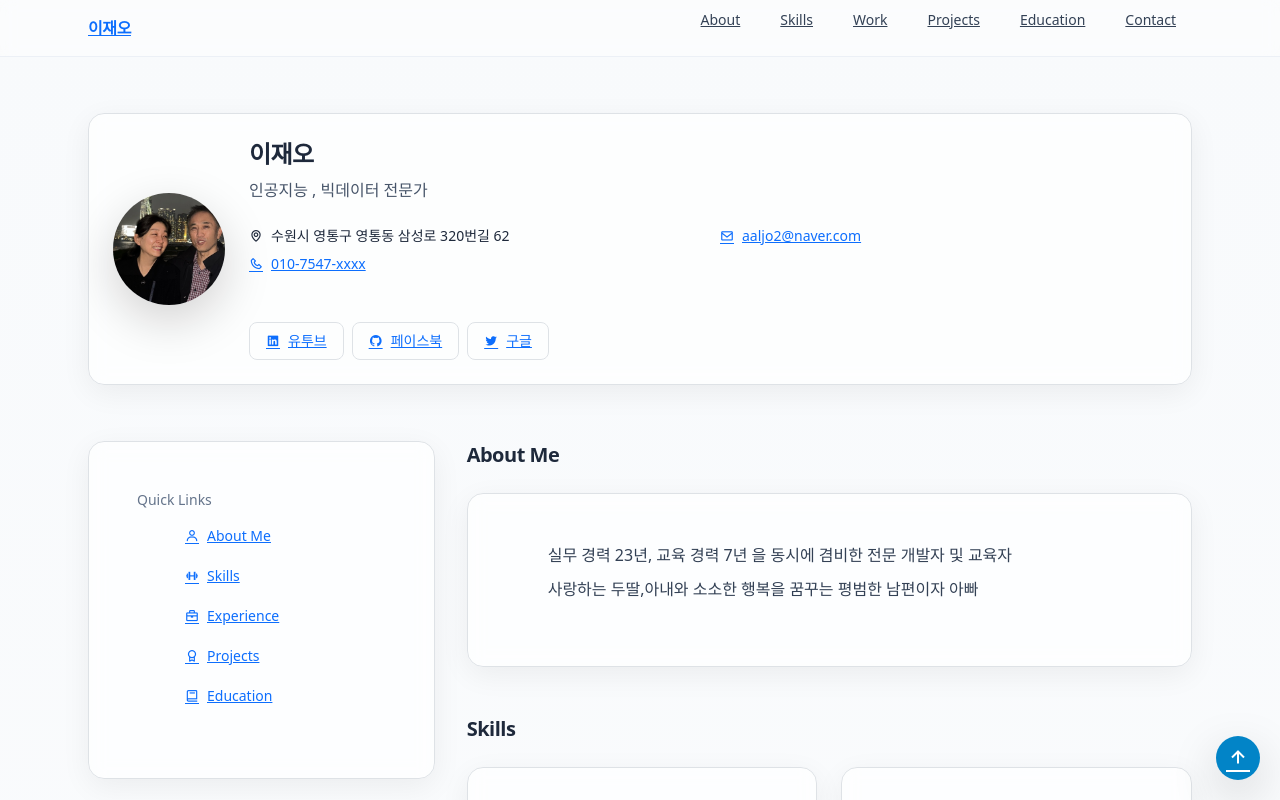
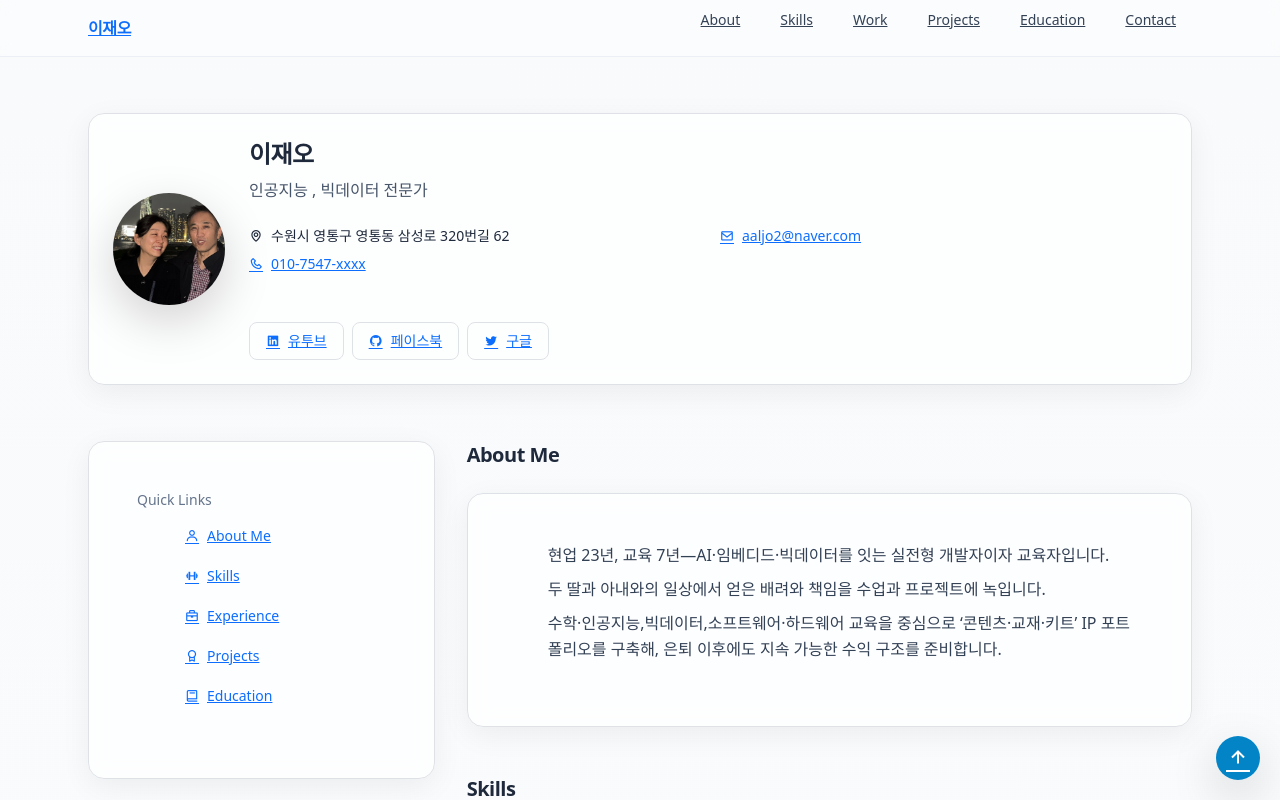
Before and after one commit to aaljo222/resume-modify, a React (Create React App) app: page / in a window 1280 px wide. Shown: the top 800 px of the page. Built offline with nearby package versions, Linux system fonts and the light colour scheme.

Commit message:
잉쁘게 수정3

```diff
--- a/src/Schemas/Data.js
+++ b/src/Schemas/Data.js
@@ -15,8 +15,9 @@ export const Data = {
   aboutMe: {
     label: "Profile",
     description: [
-      "실무 경력 23년, 교육 경력 7년 을 동시에 겸비한 전문 개발자 및 교육자",
-      "사랑하는 두딸,아내와 소소한 행복을 꿈꾸는 평범한 남편이자 아빠",
+      "현업 23년, 교육 7년—AI·임베디드·빅데이터를 잇는 실전형 개발자이자 교육자입니다.",
+      "두 딸과 아내와의 일상에서 얻은 배려와 책임을 수업과 프로젝트에 녹입니다.",
+      "수학·인공지능,빅데이터,소프트웨어·하드웨어 교육을 중심으로 ‘콘텐츠·교재·키트’ IP 포트폴리오를 구축해, 은퇴 이후에도 지속 가능한 수익 구조를 준비합니다.",
     ],
   },
   skills: {
```
